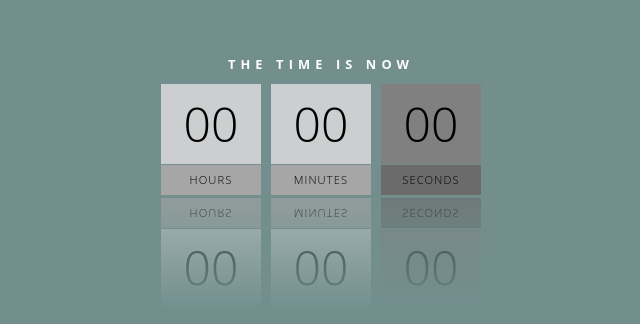
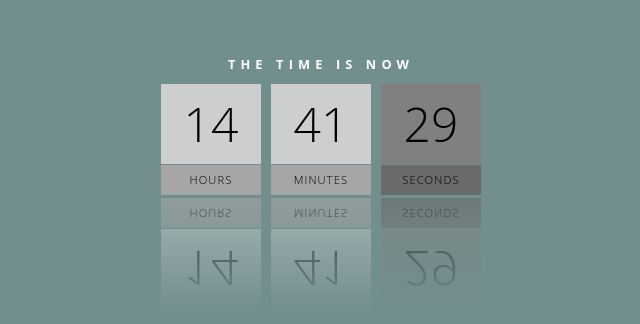
Before and after one commit to maeeshamaliha22/Digital-Clock, a plain HTML site: page index.html in a window 1280 px wide. Shown: the part 288-612 px from the top of the page, without its empty margins (319-959 px from the left). Drawn offline with Linux system fonts and the light colour scheme.

Commit message:
Worked on the clocking part

```diff
--- a/index.html
+++ b/index.html
@@ -10,10 +10,29 @@
         <div id="clock">
             <h2>The time is now</h2>
             <div id="time">
-                <div><span>00</span><span>Hours</span></div>
-                <div><span>00</span><span>Minutes</span></div>
-                <div><span>00</span><span>Seconds</span></div>
+                <div><span id="hours">00</span><span>Hours</span></div>
+                <div><span id="minutes">00</span><span>Minutes</span></div>
+                <div><span id="seconds">00</span><span>Seconds</span></div>
             </div>
         </div>
+
+        <script type="text/javascript">
+            function Clock()
+            {
+                var hours = document.getElementById('hours');
+                var minutes = document.getElementById('minutes');
+                var seconds = document.getElementById('seconds');
+
+                var h = new Date().getHours();
+                var m = new Date().getMinutes();
+                var s = new Date().getSeconds();
+
+                hours.innerHTML = h;
+                minutes.innerHTML = m;
+                seconds.innerHTML = s;
+            }
+
+            var interval = setInterval(Clock, 1000);
+        </script>
     </body>
 </html>
```
